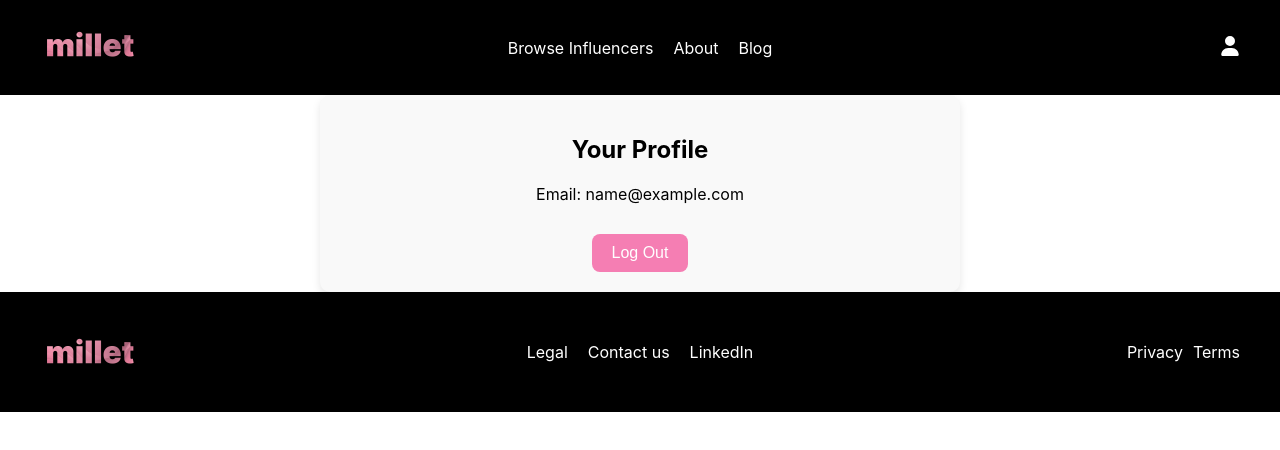
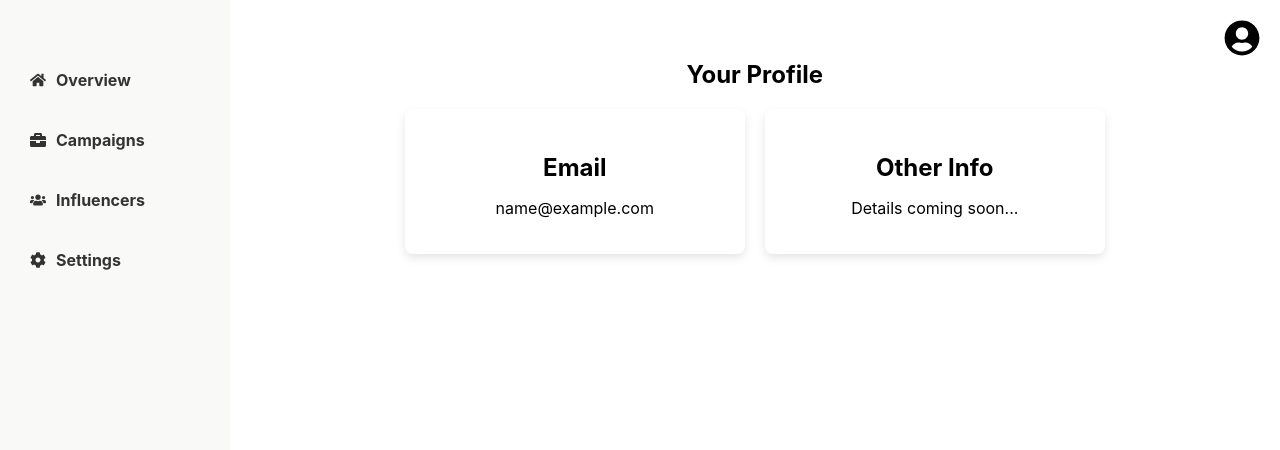
Before and after one commit to NickPhillipsCode/millet, a React (Create React App) app in the folder millet/: page /profile in a window 1280 px wide. Shown: the top 450 px of the page. Built offline with nearby package versions, Linux system fonts and the light colour scheme; sample sign-in values are in the browser's storage; a web font is replaced by a local one.

Commit message:
Updated various components and pages, added new hero image for Millet

```diff
--- a/millet/src/App.js
+++ b/millet/src/App.js
@@ -41,7 +41,7 @@ function App() {
                         path="/login"
                         element={
                             isAuthenticated ? (
-                                <Navigate to="/profile" />
+                                <Navigate to="/dashboard" />
                             ) : (
                                 <LoginPage setIsAuthenticated={setIsAuthenticated} />
                             )
@@ -51,7 +51,7 @@ function App() {
                         path="/signup"
                         element={
                             isAuthenticated ? (
-                                <Navigate to="/profile" />
+                                <Navigate to="/dashboard" />
                             ) : (
                                 <SignUpPage />
                             )
@@ -82,9 +82,7 @@ function App() {
                         element={
                             isAuthenticated ? (
                                 <>
-                                    <Header isAuthenticated={isAuthenticated} />
                                     <ProfilePage onLogout={handleLogout} />
-                                    <Footer />
                                 </>
                             ) : (
                                 <Navigate to="/login" />
--- a/millet/src/components/Header.css
+++ b/millet/src/components/Header.css
@@ -57,8 +57,7 @@ nav ul li a {
 
 .login {
     background-color: #fff;
-    color: #333;
-    border: 1px solid #333;
+    color: #000;
 }
 
 .signup {
--- a/millet/src/components/Header.js
+++ b/millet/src/components/Header.js
@@ -13,9 +13,8 @@ const Header = ({ isAuthenticated }) => {
             </div>
             <nav>
                 <ul>
-                    <li><a href="#browse">Browse Influencers</a></li>
+                    <li><a href="#pricing">Pricing</a></li>
                     <li><a href="#about">About</a></li>
-                    <li><a href="#blog">Blog</a></li>
                 </ul>
             </nav>
             <div className="auth-buttons">
--- a/millet/src/components/HeroSection.css
+++ b/millet/src/components/HeroSection.css
@@ -1,7 +1,6 @@
 .hero {
     text-align: center;
     padding: 100px 20px;
-    background: linear-gradient(135deg, rgba(245, 126, 179, 0.8), rgba(244, 180, 213, 0.8)), url('../assets/images/hero-image.png') no-repeat center center/cover;
     position: relative;
     overflow: hidden;
     margin: 0 auto;
@@ -9,7 +8,11 @@
     font-family: 'WIP', sans-serif; /* Set the font type to WIP */
     max-width: 100%;
     height: 60vh;
+    background-size: cover; /* Ensure the image covers the entire section */
+    background-position: center; /* Center the image */
+    background-repeat: no-repeat; /* Prevent image repetition */
 }
+
 
 .hero-svg {
     position: absolute;
--- a/millet/src/components/HeroSection.js
+++ b/millet/src/components/HeroSection.js
@@ -1,6 +1,6 @@
 import React from 'react';
 import './HeroSection.css'; // For styling
-import heroImage from '../assets/images/hero-imageTwo.png'; // Update with your actual image name
+import heroImage from '../assets/images/millet-hero-3.jpeg'; // Update with your actual image name
 
 const HeroSection = () => {
     return (
@@ -9,7 +9,7 @@ const HeroSection = () => {
             <h1>Take live shopping to<br /> the next level</h1>
             <p>Are you a brand owner or an influencer looking for live collaborations?<br />Sign up to join America’s largest live-focused network.</p>
             <div className="hero-buttons">
-                <button className="browse-btn">Browse Influencers</button>
+                {/* <button className="browse-btn">Browse Influencers</button> */}
                 <button className="get-started-btn">Get Started</button>
             </div>
         </section>
--- a/millet/src/pages/Profile.css
+++ b/millet/src/pages/Profile.css
@@ -1,27 +1,219 @@
-.profile-container {
-    padding: 20px;
-    max-width: 600px;
-    margin: 0 auto;
-    text-align: center;
-    background-color: #f9f9f9;
-    border-radius: 10px;
-    box-shadow: 0 4px 8px rgba(0, 0, 0, 0.1);
+/* Profile Header */
+.profile-header {
+    display: flex;
+    justify-content: space-between;
+    align-items: center;
+    padding: 10px 20px;
+    background-color: #fff; /* Darker background for contrast */
+    color: #fff; /* White text */
+    position: relative; /* To ensure the profile icon is positioned properly */
 }
 
-.profile-details {
+.profile-header h2 {
+    margin: 0;
+    font-size: 24px;
+    font-weight: bold;
+}
+
+.profile-icon {
+    font-size: 36px;
+    cursor: pointer;
+    color: #000000; /* Icon color */
+    position: absolute;
+    top: 20px;
+    right: 20px;
+    z-index: 1000;
+    border-radius: 50%; /* Makes the icon circular */
+    background: none; /* Removes background if it exists */
+    padding: 0; /* Removes padding */
+    border: none; /* Removes any border that may create the square effect */
+}
+
+.profile-icon svg {
+    border-radius: 50%; /* Ensures the icon itself remains circular */
+}
+
+
+/* Dropdown Menu */
+.dropdown-menu {
+    position: absolute;
+    top: 60px; /* Positioned below the profile icon */
+    right: 20px;
+    background-color: #fff;
+    border: 1px solid #ccc;
+    border-radius: 10px; /* Rounded corners */
+    padding: 20px;
+    box-shadow: 0 4px 12px rgba(0, 0, 0, 0.1); /* Soft shadow for floating effect */
+    z-index: 1001;
+    width: 200px; /* Adjust the width for better spacing */
+}
+
+.dropdown-menu ul {
+    list-style: none;
+    padding: 0;
+    margin: 0;
+}
+
+.dropdown-menu ul li {
+    display: flex;
+    align-items: center;
+    padding: 10px 0;
+    cursor: pointer;
+    color: #333;
+    font-size: 16px;
+    transition: background-color 0.3s;
+}
+
+.dropdown-menu ul li:hover {
+    background-color: #f0f0f0;
+}
+
+.dropdown-menu ul li svg {
+    margin-right: 10px; /* Space between the icon and text */
+    color: #666;
+}
+
+/* Log Out Button */
+.logout-button {
+    display: block;
+    width: 100%;
+    background-color: #fff;
+    border: 1px solid #ccc;
+    color: #333;
+    padding: 10px;
+    border-radius: 8px;
+    text-align: center;
+    cursor: pointer;
+    font-weight: bold;
+    margin-top: 20px;
+    transition: background-color 0.3s;
+}
+
+.logout-button:hover {
+    background-color: #f5f5f5;
+}
+
+
+/* Profile Container */
+.profile-container {
+    display: flex;
+    height: auto; /* Ensure it only takes up the space of its content */
+    min-height: 100vh; /* Ensures full viewport height */
+    background-color: #f5f5f5; /* Light background for contrast */
+}
+
+/* Sidebar */
+.sidebar {
+    width: 250px;
+    background-color: #f9f9f8;
+    padding: 20px;
+    text-align: center;
+    height: 100vh; /* Keep the sidebar full height */
+    box-shadow: 2px 0px 10px rgba(0, 0, 0, 0.1); /* Add a shadow for depth */
+}
+
+.company-name h3 {
+    font-size: 18px;
+    font-weight: bold;
+    margin-bottom: 20px;
+    color: #333;
+}
+
+.sidebar ul {
+    list-style: none;
+    padding: 0;
+    margin-top: 40px;
+}
+
+.sidebar ul li {
     margin-bottom: 20px;
 }
 
+.sidebar ul li a {
+    text-decoration: none;
+    color: #333;
+    font-weight: bold;
+    display: flex;
+    align-items: center;
+    padding: 10px;
+    border-radius: 4px;
+    transition: background 0.3s, box-shadow 0.3s;
+}
+
+.sidebar ul li a:hover,
+.sidebar ul li a.active {
+    background-color: #fff;
+    box-shadow: 0px 4px 10px rgba(0, 0, 0, 0.1);
+}
+
+.sidebar ul li a span {
+    margin-left: 10px;
+}
+
+/* Main Content */
+.main-content {
+    display: flex;
+    flex-direction: column;
+    align-items: center;
+    padding: 40px;
+    width: 100%;
+    height: auto; /* Don't stretch to the full screen */
+    background-color: #fff;
+}
+
+/* Profile Details Section */
+.profile-details {
+    display: flex;
+    justify-content: center;
+    gap: 20px;
+    width: 100%;
+    max-width: 800px;
+    margin-bottom: 20px;
+}
+
+.profile-card {
+    flex: 1;
+    background-color: #fff;
+    padding: 20px;
+    border-radius: 8px;
+    text-align: center;
+    max-width: 300px;
+    box-shadow: 0px 4px 10px rgba(0, 0, 0, 0.1);
+}
+
+/* Logout Button */
 .logout-button {
-    background-color: #f57eb3;
+    background-color: #ff4d4f;
     color: #fff;
+    padding: 10px 20px;
     border: none;
-    padding: 10px 20px;
-    border-radius: 8px;
+    border-radius: 4px;
     cursor: pointer;
-    font-size: 16px;
+    margin-top: 10px;
+    transition: background-color 0.3s ease;
 }
 
 .logout-button:hover {
-    background-color: #e5509d;
+    background-color: #ff7875;
 }
+
+/* Responsive Adjustments */
+@media (max-width: 768px) {
+    .profile-header {
+        flex-direction: column;
+        align-items: flex-start;
+    }
+
+    .sidebar {
+        width: 200px;
+    }
+
+    .profile-details {
+        flex-direction: column;
+        max-width: 100%;
+    }
+
+    .profile-card {
+        max-width: 100%;
+    }
+}
--- a/millet/src/pages/Profile.js
+++ b/millet/src/pages/Profile.js
@@ -1,18 +1,28 @@
 import React, { useEffect, useState } from 'react';
-import { useNavigate } from 'react-router-dom';
+import { useNavigate, useLocation } from 'react-router-dom';
+import { FaHome, FaBriefcase, FaUsers, FaCog, FaUserCircle, FaStore, FaTag, FaInfoCircle, FaSignOutAlt } from 'react-icons/fa'; // Updated to include necessary icons
 import './Profile.css';
 
 const ProfilePage = ({ onLogout }) => {
     const [email, setEmail] = useState('');
+    const [userType, setUserType] = useState(''); // Store user type
+    const [companyName, setCompanyName] = useState(''); // Store company name
+    const [showDropdown, setShowDropdown] = useState(false); // State to toggle dropdown visibility
     const navigate = useNavigate();
+    const location = useLocation(); // Get the current route
 
     useEffect(() => {
         const token = localStorage.getItem('token');
 
         if (token) {
-            // Decode the token to extract user email
             const payload = JSON.parse(atob(token.split('.')[1]));
+            console.log('Token payload:', payload); // Log the entire payload for debugging
             setEmail(payload.email);
+            setUserType(payload.user_type); // Assuming user_type is in the token payload
+            if (payload.user_type === 'brand') {
+                setCompanyName(payload.company_name || 'Test Company'); // Log company name or a fallback
+                console.log('Company Name:', payload.company_name); // Log the company name
+            }
         } else {
             setEmail('No user logged in.');
         }
@@ -21,22 +31,75 @@ const ProfilePage = ({ onLogout }) => {
     const handleLogout = () => {
         localStorage.removeItem('token');
         if (onLogout) {
-            onLogout(); // Call the onLogout function passed as a prop to refresh the header
+            onLogout();
         }
-        navigate('/'); // Redirect to the homepage after logout
+        navigate('/');
+    };
+
+    // Function to check if the link is active
+    const isActive = (path) => location.pathname === path ? 'active' : '';
+
+    // Function to toggle the dropdown menu
+    const toggleDropdown = () => {
+        setShowDropdown(!showDropdown);
     };
 
     return (
         <div className="profile-container">
-            <h2>Your Profile</h2>
-            <div className="profile-details">
-                <p>Email: {email}</p>
+            <div className="sidebar">
+                {userType === 'brand' && (
+                    <div className="company-name">
+                        <h3>{companyName}</h3>
+                    </div>
+                )}
+                <ul>
+                    <li><a href="/overview" className={isActive('/overview')}><FaHome /><span>Overview</span></a></li>
+                    <li><a href="/campaigns" className={isActive('/campaigns')}><FaBriefcase /><span>Campaigns</span></a></li>
+                    <li><a href="/influencers" className={isActive('/influencers')}><FaUsers /><span>Influencers</span></a></li>
+                    <li><a href="/settings" className={isActive('/settings')}><FaCog /><span>Settings</span></a></li>
+                </ul>
             </div>
-            {email !== 'No user logged in.' && (
-                <button onClick={handleLogout} className="logout-button">
-                    Log Out
-                </button>
-            )}
+
+            <div className="main-content">
+                {/* Profile icon in the top-right corner */}
+                <div className="profile-icon" onClick={toggleDropdown}>
+                    <FaUserCircle size={36} />
+                    {showDropdown && (
+                        <div className="dropdown-menu">
+                            <ul>
+                                <li onClick={() => navigate('/dashboard')}>
+                                    <FaHome /> Dashboard
+                                </li>
+                                <li onClick={() => navigate('/marketplace')}>
+                                    <FaStore /> Marketplace
+                                </li>
+                                <li onClick={() => navigate('/pricing')}>
+                                    <FaTag /> Pricing
+                                </li>
+                                <li onClick={() => navigate('/about')}>
+                                    <FaInfoCircle /> About us
+                                </li>
+                            </ul>
+                            <button onClick={handleLogout} className="logout-button">
+                                <FaSignOutAlt /> Log out
+                            </button>
+                        </div>
+                    )}
+                </div>
+
+                <h2>Your Profile</h2>
+                <div className="profile-details">
+                    <div className="profile-card">
+                        <h3>Email</h3>
+                        <p>{email}</p>
+                    </div>
+
+                    <div className="profile-card">
+                        <h3>Other Info</h3>
+                        <p>Details coming soon...</p>
+                    </div>
+                </div>
+            </div>
         </div>
     );
 };
```
Also changed, not shown: millet/src/pages/BrandSettings.css (+19 -5 lines), millet/src/pages/BrandSettings.js (+21 -5 lines), millet/src/pages/Login.css (+10 -13 lines), millet/src/pages/signup.css (+16 -8 lines), millet/src/pages/signup.js (+2 -6 lines), 1 other file (tests, documents, lock files or other folders).
